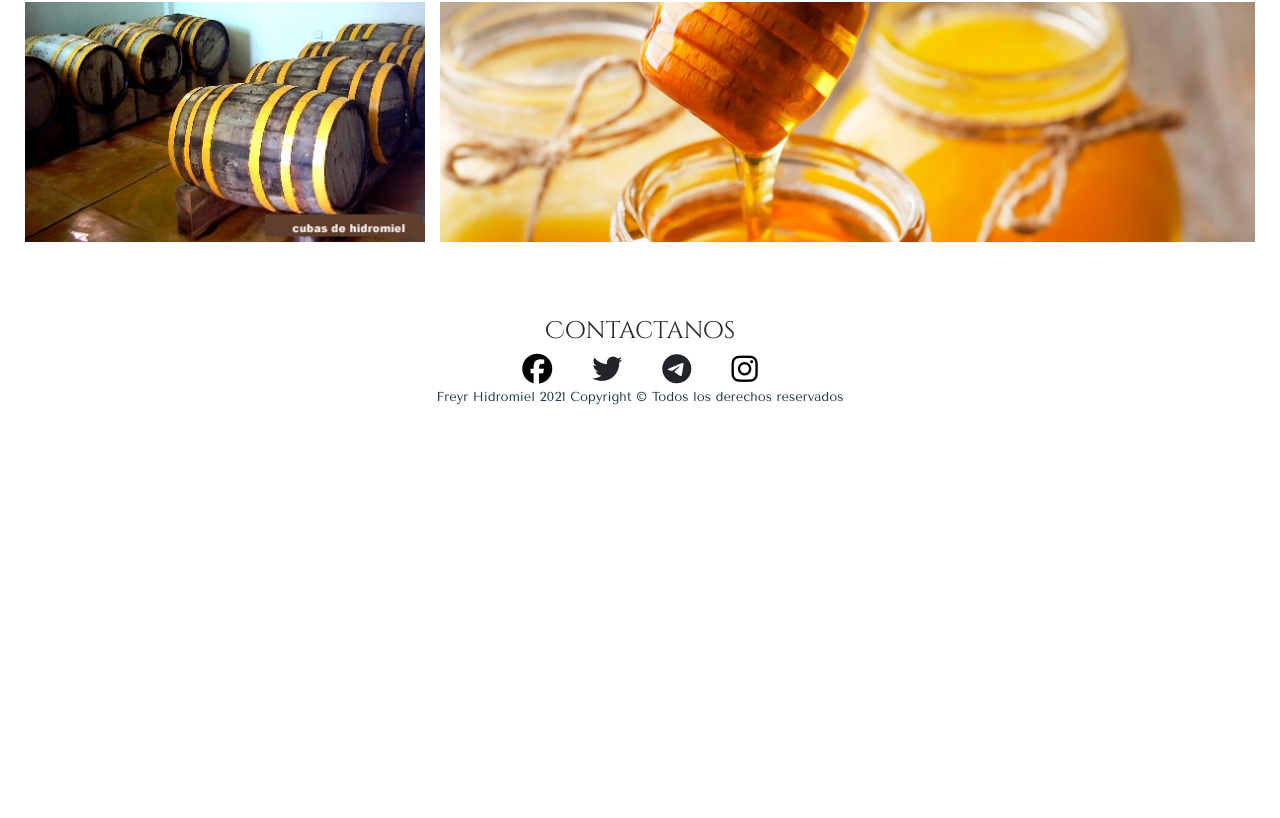
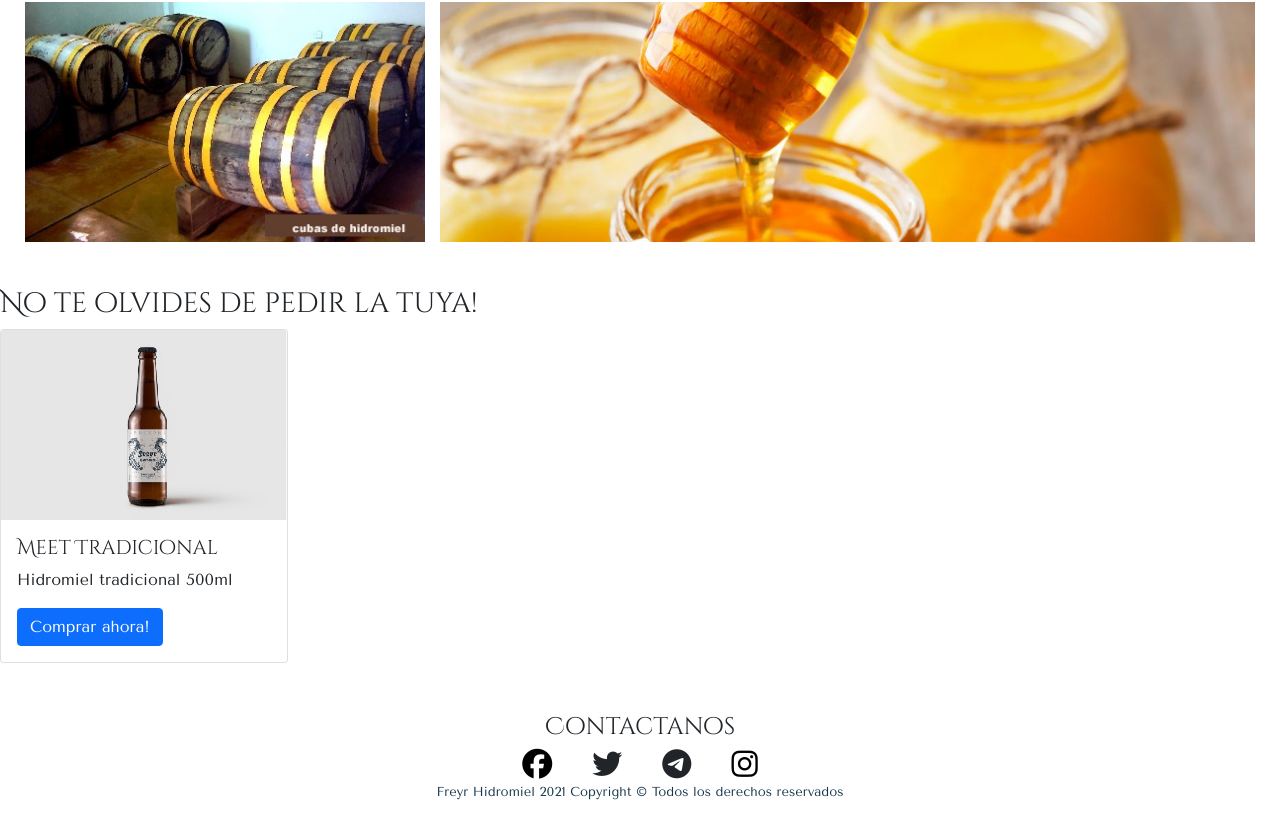
Before and after one commit to javigaitan/freyrHidromielWeb, a plain HTML site: page pages/Fotos.html in a window 1280 px wide. Shown: the part 932-1750 px from the top of the page. Before the commit the page ends 1355 px from the top, so only its background shows below. Drawn offline with nearby package versions, Linux system fonts and the light colour scheme; files whose address does not match are found by name.

Commit message:
agrego boostrap en todas las pages de manera correcta, corrigo errores

```diff
--- a/estilos/estilos.css
+++ b/estilos/estilos.css
@@ -47,6 +47,7 @@ padding-bottom: 10px;
 padding-left: 15px;
 padding-right: 15px;}
 
+.asideVenta{margin-top: 20px;}
 .produccion{margin: 5px;}
 .produccionCaja{display: flex;
 justify-content: space-around;
--- a/pages/Fotos.html
+++ b/pages/Fotos.html
@@ -5,7 +5,7 @@
     <meta charset="UTF-8">
     <meta http-equiv="X-UA-Compatible" content="IE=edge">
     <meta name="viewport" content="width=device-width, initial-scale=1.0">
-    <link rel="shortcut icon" href="./Imagenes/logo.jpg">
+    <link rel="shortcut icon" href="../Imagenes/logo.jpg">
     <title>Fotos</title>
     <!--Google Font-->
     <link rel="preconnect" href="https://fonts.googleapis.com">
@@ -89,6 +89,30 @@
         </div>
     </section>
 
+    <aside class="asideVenta">
+
+        <h3> No te olvides de pedir la tuya!</h3>
+
+        <div class="card" style="width: 18rem;">
+            <img src="../Imagenes/botella.jpg" class="card-img-top" alt="botella">
+            <div class="card-body">
+                <h5 class="card-title">Meet Tradicional</h5>
+                <p class="card-text">Hidromiel tradicional 500ml </p>
+                <a href="https://www.instagram.com/freyrhidromiel/" class="btn btn-primary">Comprar ahora!</a>
+            </div>
+        </div>
+
+
+
+
+
+
+
+    </aside>
+
+
+
+
 
     <footer>
 
```
Also changed, not shown: pages/Historia.html (+1 -1 lines), pages/Nosotros.html (+1 -1 lines), pages/contacto.html (+2 -2 lines), pages/produccion.html (+26 -2 lines), Imagenes/cafe.png (added), Imagenes/cafecito.jpg (added).
